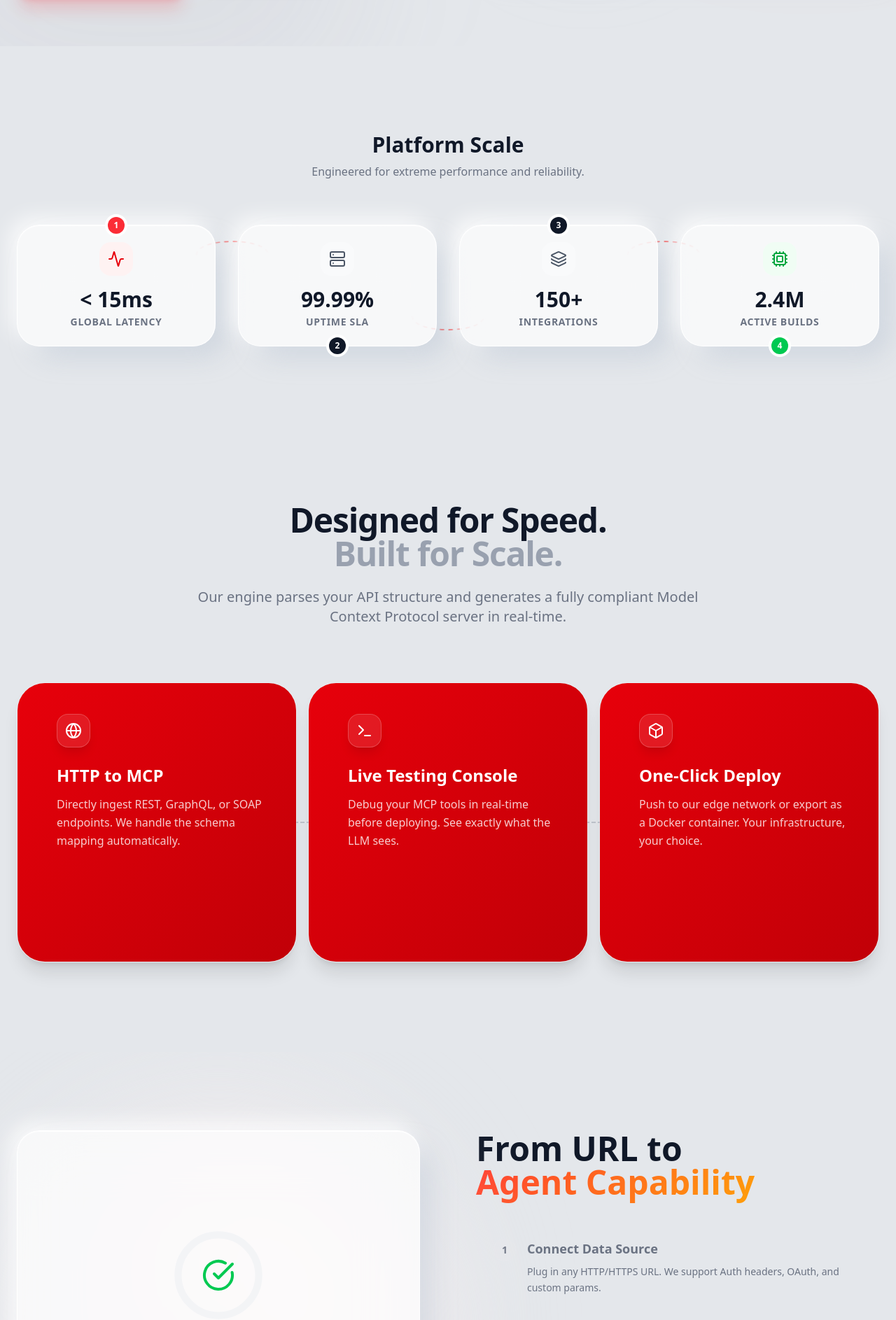
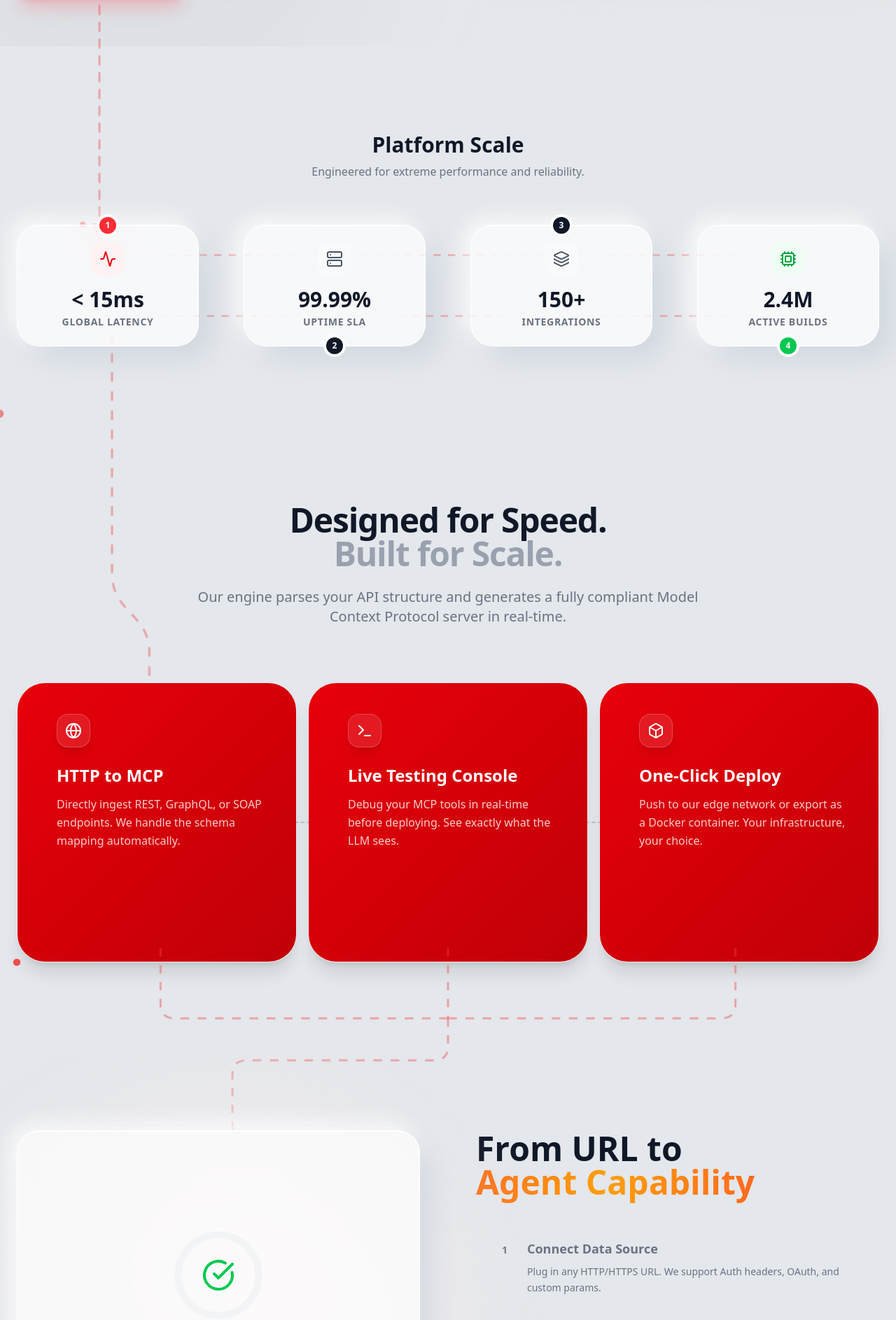
Before and after one commit to MetricDust/petabytes, a Next.js app: page / in a window 1280 px wide. Shown: the part 734-2620 px from the top of the page at 70% size. Built offline with nearby package versions, Linux system fonts and the light colour scheme; grey boxes are pictures that could not be loaded.

Commit message:
update 3

```diff
--- a/src/app/globals.css
+++ b/src/app/globals.css
@@ -66,10 +66,12 @@
 }
 
 .text-gradient-red {
-  background: linear-gradient(135deg, #ff3b30, #ff9f0a);
+  background: linear-gradient(to right, #ff3b30 0%, #ff9f0a 50%, #ff3b30 100%);
+  background-size: 200% auto;
   -webkit-background-clip: text;
   background-clip: text;
   -webkit-text-fill-color: transparent;
+  animation: shimmer 3s linear infinite;
 }
 
 @keyframes shimmer {
--- a/src/app/page.tsx
+++ b/src/app/page.tsx
@@ -76,6 +76,9 @@ export default function Home() {
     <div className="min-h-screen bg-[#E4E7EB] text-gray-800 font-sans selection:bg-red-500/20 selection:text-red-900 relative">
       {/* Background Lighting/Sheen */}
       <div className="fixed inset-0 z-0 pointer-events-none overflow-hidden">
+        {/* Breathing Top-Left Corner Glow */}
+        <div className="absolute top-[-15%] left-[-15%] w-[60%] h-[60%] bg-gradient-to-br from-red-500/30 to-red-600/5 rounded-full blur-[120px] opacity-70 animate-pulse-soft" />
+
         {/* Top light source */}
         <div className="absolute top-[-20%] left-[20%] w-[60%] h-[60%] bg-white/40 rounded-full blur-[150px]" />
         {/* Subtle red ambient glow */}
@@ -120,6 +123,50 @@ export default function Home() {
           </button>
         </div>
       </nav>
+
+      {/* Global Workflow Connector (Hero -> Features) */}
+      <div className="absolute top-0 left-0 right-0 h-[1500px] max-w-7xl mx-auto px-6 pointer-events-none z-[5] hidden lg:block overflow-visible">
+        <svg
+          className="w-full h-full overflow-visible"
+          viewBox="0 0 1200 1500"
+          fill="none"
+          preserveAspectRatio="none"
+        >
+          <defs>
+            <marker
+              id="arrowhead"
+              markerWidth="10"
+              markerHeight="7"
+              refX="9"
+              refY="3.5"
+              orient="auto"
+            >
+              <polygon points="0 0, 10 3.5, 0 7" fill="#ef4444" />
+            </marker>
+          </defs>
+
+          {/* The Circuit Path */}
+          <path
+            d="M 950 550 V 675 Q 950 700 925 700 H 140 Q 115 700 115 725 V 1080"
+            stroke="#ef4444"
+            strokeWidth="3"
+            strokeDasharray="12 12"
+            strokeLinecap="round"
+            fill="none"
+            markerEnd="url(#arrowhead)"
+            className="opacity-40"
+          />
+
+          {/* Animated Pulse along the path */}
+          <circle r="5" fill="#ef4444" className="opacity-60">
+            <animateMotion
+              dur="4s"
+              repeatCount="indefinite"
+              path="M 950 550 V 675 Q 950 700 925 700 H 140 Q 115 700 115 725 V 1080"
+            />
+          </circle>
+        </svg>
+      </div>
 
       {/* Hero Section */}
       <section className="relative z-10 pt-48 pb-24 px-6">
@@ -285,7 +332,7 @@ export default function Home() {
       </section>
 
       {/* Stats Workflow Board (Data-Driven) */}
-      <section className="py-24 px-6 relative overflow-hidden z-10">
+      <section className="py-24 px-6 relative z-10">
         <div className="max-w-7xl mx-auto">
           <div className="mb-16 text-center">
             <h2 className="text-3xl font-bold text-gray-900">Platform Scale</h2>
@@ -298,37 +345,44 @@ export default function Home() {
             {/* SVG Connectors Layer - Hidden on mobile, visible on lg screens */}
             <div className="hidden lg:block absolute inset-0 pointer-events-none z-0">
               <svg
-                className="w-full h-full"
+                className="w-full h-full overflow-visible"
                 viewBox="0 0 1200 200"
                 fill="none"
-                preserveAspectRatio="none"
               >
-                {/* Path 1: Card 1 Top -> Card 2 Top */}
+                {/* Top Path: Right Flow */}
                 <path
-                  d="M 250 50 C 250 20, 350 20, 350 50"
-                  stroke="url(#gradient-line)"
-                  strokeWidth="2"
-                  strokeDasharray="6 6"
-                  className="animate-pulse"
+                  d="M 0 50 H 1200"
+                  stroke="#ef4444"
+                  strokeWidth="3"
+                  strokeDasharray="12 12"
+                  className="opacity-40"
                 />
-                {/* Path 2: Card 2 Bottom -> Card 3 Bottom */}
+                {/* Bottom Path: Left Flow */}
                 <path
-                  d="M 550 150 C 550 180, 650 180, 650 150"
-                  stroke="url(#gradient-line)"
-                  strokeWidth="2"
-                  strokeDasharray="6 6"
-                  className="animate-pulse"
-                  style={{ animationDelay: "0.5s" }}
+                  d="M 1200 150 H 0"
+                  stroke="#ef4444"
+                  strokeWidth="3"
+                  strokeDasharray="12 12"
+                  className="opacity-40"
                 />
-                {/* Path 3: Card 3 Top -> Card 4 Top */}
-                <path
-                  d="M 850 50 C 850 20, 950 20, 950 50"
-                  stroke="url(#gradient-line)"
-                  strokeWidth="2"
-                  strokeDasharray="6 6"
-                  className="animate-pulse"
-                  style={{ animationDelay: "1s" }}
-                />
+
+                {/* Animated Particle (Top - Moving Right) */}
+                <circle r="5" fill="#ef4444" className="opacity-60">
+                  <animateMotion
+                    dur="6s"
+                    repeatCount="indefinite"
+                    path="M 0 50 H 1200"
+                  />
+                </circle>
+
+                {/* Animated Particle (Bottom - Moving Left) */}
+                <circle r="5" fill="#ef4444" className="opacity-60">
+                  <animateMotion
+                    dur="6s"
+                    repeatCount="indefinite"
+                    path="M 1200 150 H 0"
+                  />
+                </circle>
                 <defs>
                   <linearGradient
                     id="gradient-line"
@@ -346,7 +400,7 @@ export default function Home() {
             </div>
 
             {/* Stats Cards Container (Workflow Style) */}
-            <div className="grid grid-cols-1 md:grid-cols-2 lg:grid-cols-4 gap-8 relative z-10">
+            <div className="grid grid-cols-1 md:grid-cols-2 lg:grid-cols-4 gap-16 relative z-10">
               {/* Stat 1: Latency */}
               <div className="glass-card p-6 relative group hover:-translate-y-1 transition-transform duration-300">
                 <div className="absolute -top-3 left-1/2 -translate-x-1/2 w-6 h-6 bg-red-500 rounded-full flex items-center justify-center text-white text-xs font-bold ring-4 ring-white">
@@ -424,8 +478,49 @@ export default function Home() {
       </section>
 
       {/* Features Grid */}
-      <section id="features" className="py-32 px-6 relative z-10">
-        <div className="max-w-7xl mx-auto">
+      <section id="features" className="py-32 px-6 relative ">
+        {/* Connector Line from Stats (Top) to Features (Bottom) */}
+        <div className="hidden lg:block absolute inset-0 max-w-7xl mx-auto pointer-events-none overflow-visible">
+          <svg
+            className="w-full h-full overflow-visible"
+            viewBox="0 0 1200 800"
+            fill="none"
+            preserveAspectRatio="none"
+          >
+            <defs>
+              <linearGradient
+                id="connector-gradient"
+                x1="0"
+                y1="0"
+                x2="0"
+                y2="1"
+              >
+                <stop offset="0%" stopColor="#ef4444" stopOpacity="0" />
+                <stop offset="20%" stopColor="#ef4444" stopOpacity="0.4" />
+                <stop offset="80%" stopColor="#ef4444" stopOpacity="0.4" />
+                <stop offset="100%" stopColor="#ef4444" stopOpacity="0" />
+              </linearGradient>
+            </defs>
+            {/* Path: Starts above (from Stats), goes down, jogs right, connects to Feature 1 */}
+            <path
+              d="M 150 -100 V 200 C 150 250, 200 250, 200 300 V 450"
+              stroke="#ef4444"
+              strokeWidth="3"
+              strokeDasharray="12 12"
+              className="opacity-40"
+            />
+            {/* Moving particle */}
+            <circle r="5" fill="#ef4444" className="opacity-60">
+              <animateMotion
+                dur="4s"
+                repeatCount="indefinite"
+                path="M 150 -100 V 200 C 150 250, 200 250, 200 300 V 450"
+              />
+            </circle>
+          </svg>
+        </div>
+
+        <div className="max-w-7xl mx-auto relative z-10">
           <div className="mb-20 text-center max-w-3xl mx-auto">
             <h2 className="text-4xl md:text-5xl font-bold mb-6 text-gray-900 tracking-tight">
               Designed for Speed. <br />
@@ -532,6 +627,98 @@ export default function Home() {
                 </div>
               </div>
             ))}
+          </div>
+
+          {/* Connector: Features -> Workflow */}
+          <div className="hidden lg:block absolute top-[100%] left-0 right-0 h-[400px] w-full pointer-events-none z-0 overflow-visible">
+            <svg
+              className="w-full h-full overflow-visible"
+              viewBox="0 0 1200 400"
+              fill="none"
+              preserveAspectRatio="none"
+            >
+              <defs>
+                <marker
+                  id="arrowhead-down"
+                  markerWidth="10"
+                  markerHeight="7"
+                  refX="5"
+                  refY="3.5"
+                  orient="auto"
+                >
+                  <polygon
+                    points="0 0, 10 3.5, 0 7"
+                    fill="#ef4444"
+                    className="opacity-60"
+                  />
+                </marker>
+              </defs>
+
+              {/* Left Path: Down then Right to Center */}
+              <path
+                d="M 200 -20 V 60 Q 200 80 220 80 H 600"
+                stroke="#ef4444"
+                strokeWidth="3"
+                strokeDasharray="12 12"
+                className="opacity-40"
+              />
+
+              {/* Right Path: Down then Left to Center */}
+              <path
+                d="M 1000 -20 V 60 Q 1000 80 980 80 H 600"
+                stroke="#ef4444"
+                strokeWidth="3"
+                strokeDasharray="12 12"
+                className="opacity-40"
+              />
+
+              {/* Middle Path: Down to Center Intersection */}
+              <path
+                d="M 600 -20 V 80"
+                stroke="#ef4444"
+                strokeWidth="3"
+                strokeDasharray="12 12"
+                className="opacity-40"
+              />
+
+              {/* Output Path: Center Intersection -> Curve Left -> Down to Card */}
+              <path
+                d="M 600 80 V 120 Q 600 140 580 140 H 320 Q 300 140 300 160 V 380"
+                stroke="#ef4444"
+                strokeWidth="3"
+                strokeDasharray="12 12"
+                className="opacity-40"
+                markerEnd="url(#arrowhead-down)"
+              />
+
+              {/* Animated Particles */}
+              {/* Particle 1: Left -> Center -> Output */}
+              <circle r="5" fill="#ef4444" className="opacity-60">
+                <animateMotion
+                  dur="4s"
+                  repeatCount="indefinite"
+                  path="M 200 -20 V 60 Q 200 80 220 80 H 600 V 120 Q 600 140 580 140 H 320 Q 300 140 300 160 V 380"
+                />
+              </circle>
+              {/* Particle 2: Right -> Center -> Output */}
+              <circle r="5" fill="#ef4444" className="opacity-60">
+                <animateMotion
+                  dur="4s"
+                  repeatCount="indefinite"
+                  path="M 1000 -20 V 60 Q 1000 80 980 80 H 600 V 120 Q 600 140 580 140 H 320 Q 300 140 300 160 V 380"
+                  begin="2s"
+                />
+              </circle>
+              {/* Particle 3: Middle -> Center -> Output */}
+              <circle r="5" fill="#ef4444" className="opacity-60">
+                <animateMotion
+                  dur="4s"
+                  repeatCount="indefinite"
+                  path="M 600 -20 V 120 Q 600 140 580 140 H 320 Q 300 140 300 160 V 380"
+                  begin="1s"
+                />
+              </circle>
+            </svg>
           </div>
         </div>
       </section>
@@ -714,23 +901,69 @@ export default function Home() {
       </section>
 
       {/* CTA Section */}
-      <section className="py-24 px-6 relative overflow-hidden z-10">
-        <div className="max-w-5xl mx-auto text-center relative z-10 glass-card p-12 bg-gradient-to-br from-white to-gray-50">
-          <h2 className="text-4xl md:text-6xl font-bold mb-6 text-gray-900 tracking-tight">
+      <section className="py-24 px-6 relative z-10">
+        {/* Connector: Workflow -> CTA */}
+        <div className="hidden lg:block absolute -top-[220px] left-0 right-0 h-[350px] w-full pointer-events-none z-0 overflow-visible">
+          <svg
+            className="w-full h-full overflow-visible"
+            viewBox="0 0 1200 350"
+            fill="none"
+            preserveAspectRatio="none"
+          >
+            <defs>
+              <marker
+                id="arrowhead-cta"
+                markerWidth="10"
+                markerHeight="7"
+                refX="5"
+                refY="3.5"
+                orient="auto"
+              >
+                <polygon
+                  points="0 0, 10 3.5, 0 7"
+                  fill="#ef4444"
+                  className="opacity-60"
+                />
+              </marker>
+            </defs>
+
+            {/* Path: Left Column (Visual) -> Center (CTA) */}
+            {/* Starts high (y=50) inside the -220px container, drops to 300 */}
+            <path
+              d="M 300 50 V 200 Q 300 220 320 220 H 580 Q 600 220 600 240 V 300"
+              stroke="#ef4444"
+              strokeWidth="3"
+              strokeDasharray="12 12"
+              className="opacity-40"
+              markerEnd="url(#arrowhead-cta)"
+            />
+
+            {/* Animated Particle */}
+            <circle r="5" fill="#ef4444" className="opacity-60">
+              <animateMotion
+                dur="4s"
+                repeatCount="indefinite"
+                path="M 300 50 V 200 Q 300 220 320 220 H 580 Q 600 220 600 240 V 300"
+              />
+            </circle>
+          </svg>
+        </div>
+        <div className="max-w-5xl mx-auto text-center relative z-10 glass-card p-12 bg-gradient-to-br from-red-600 to-red-700 border-red-500/30">
+          <h2 className="text-4xl md:text-6xl font-bold mb-6 text-white tracking-tight">
             Ready to automate?
           </h2>
-          <p className="text-xl text-gray-500 mb-10 max-w-2xl mx-auto">
+          <p className="text-xl text-red-100 mb-10 max-w-2xl mx-auto font-medium">
             Join thousands of developers building the next generation of AI
-            tools.
+            tools using the Model Context Protocol.
           </p>
 
           <div className="flex flex-col sm:flex-row items-center justify-center gap-4">
             <input
               type="email"
               placeholder="Enter your email"
-              className="w-full sm:w-80 px-6 py-4 rounded-xl bg-gray-100 border border-gray-200 text-gray-900 placeholder-gray-500 focus:outline-none focus:ring-2 focus:ring-red-500/20 transition-all font-medium"
+              className="w-full sm:w-80 px-6 py-4 rounded-xl bg-white/10 border border-white/20 text-white placeholder-red-200 focus:outline-none focus:ring-2 focus:ring-white/30 transition-all font-medium backdrop-blur-md"
             />
-            <button className="w-full sm:w-auto px-8 py-4 rounded-xl bg-gray-900 text-white font-bold hover:bg-black hover:-translate-y-1 transition-all shadow-lg">
+            <button className="w-full sm:w-auto px-8 py-4 rounded-xl bg-white text-red-600 font-bold hover:bg-red-50 hover:-translate-y-1 transition-all shadow-xl shadow-black/10">
               Get Early Access
             </button>
           </div>
```
